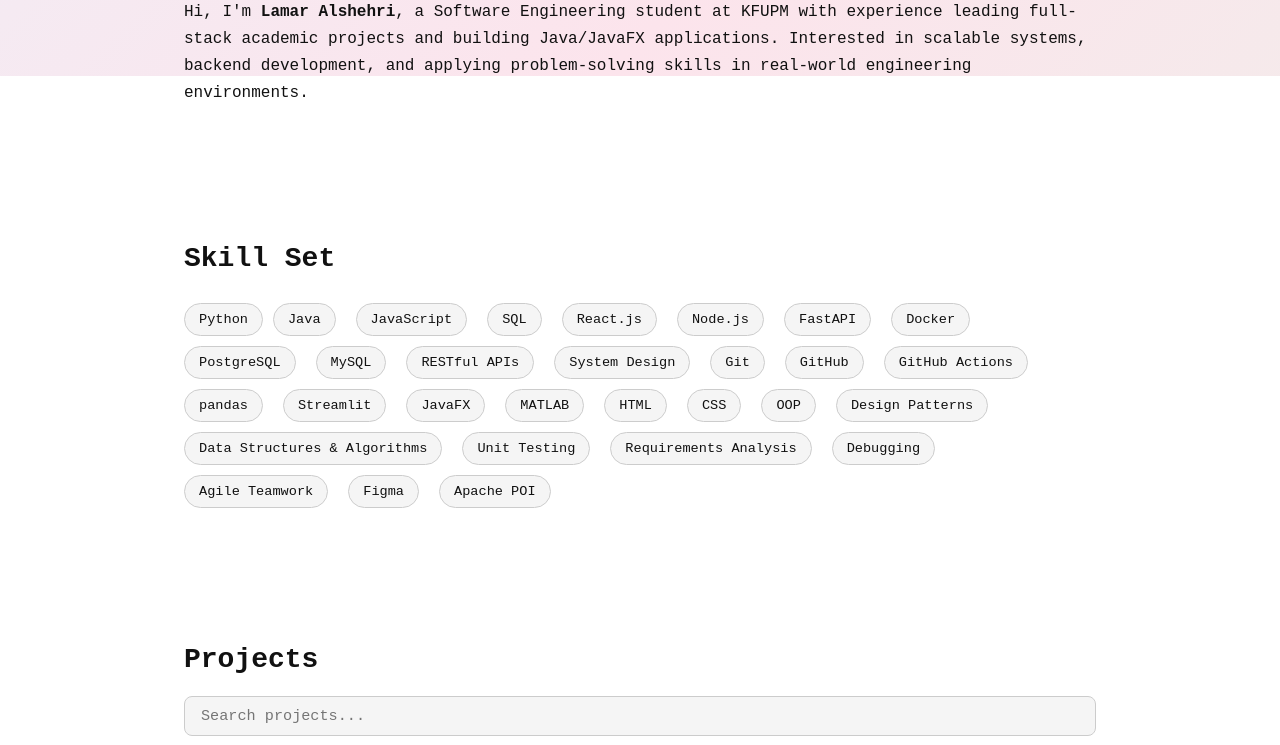
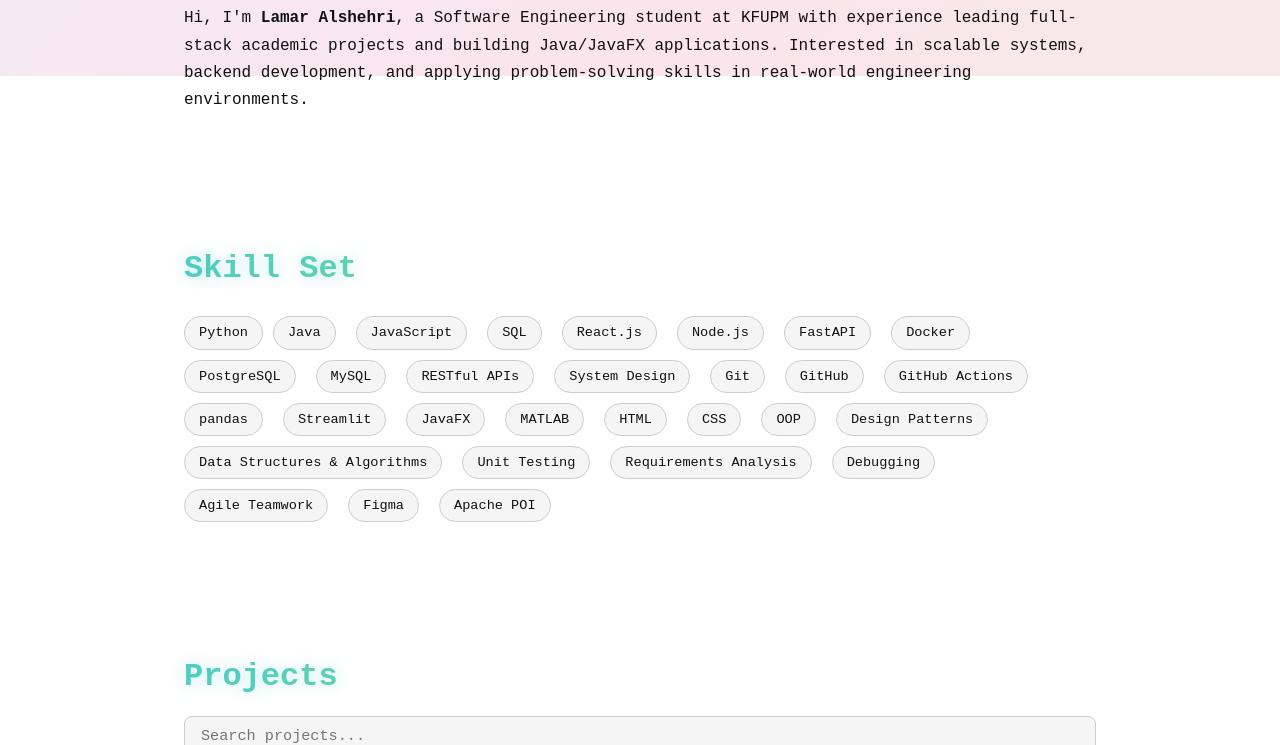
Before and after one commit to LamarAlshehri/202282400-LamarAlshehri-assignment4, a plain HTML site: page index.html in a window 1280 px wide. Shown: the part 724-1469 px from the top of the page. Drawn offline with Linux system fonts and the light colour scheme; no server answers; a web font is replaced by a local one.

Commit message:
feat: enhance headings appearance

```diff
--- a/css/styles.css
+++ b/css/styles.css
@@ -271,9 +271,14 @@ body.dark .repo-card {
 }
 
 .section h2 {
-    font-size: 1.75rem;
+    font-size: 2rem;
     margin-bottom: 12px;
-    color: var(--text);
+    color: transparent;
+    background: linear-gradient(90deg, #4ecdc4, #a8e063);
+    -webkit-background-clip: text;
+    background-clip: text;
+    text-shadow: none;
+    filter: drop-shadow(0 0 8px rgba(78, 205, 196, 0.4));
 }
 
 .section-sub {
```
